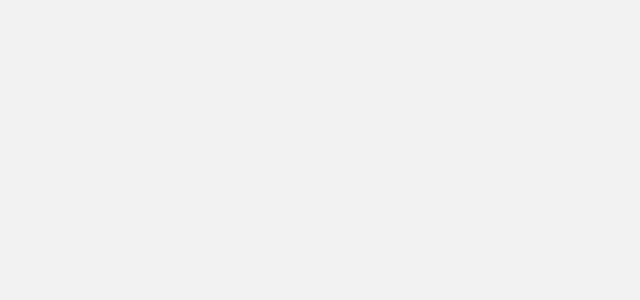
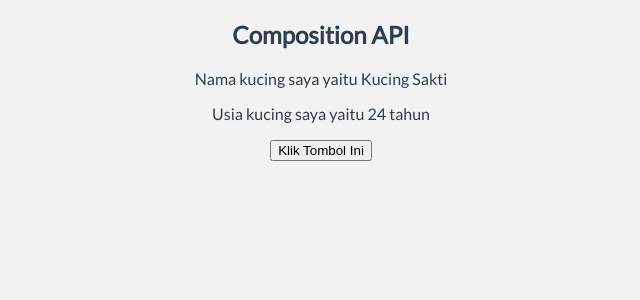
Before and after one commit to javascript-indonesias/ninja-dojo-blog, a Vue app: page /#/ in a window 1280 px wide. Shown: the top 300 px of the page, without its empty margins (319-959 px from the left). Built offline with nearby package versions, Linux system fonts and the light colour scheme.

Commit message:
Awal pengenalan composition api

```diff
--- a/src/views/Homepage.vue
+++ b/src/views/Homepage.vue
@@ -1,12 +1,32 @@
 <template>
-    <div></div>
+    <h2>Composition API</h2>
+    <p>Nama kucing saya yaitu {{ name }}</p>
+    <p>Usia kucing saya yaitu {{ umur }}</p>
+    <button @click="handleClickMenu()">Klik Tombol Ini</button>
 </template>
 
 <script>
 export default {
     setup() {
         // fungsi composition api berjalan sebelum lifecycle hooks dimulai
-        return {};
+        console.log('Setup composition api');
+
+        const name = 'Kucing Sakti';
+        const umur = '24 tahun';
+
+        const handleClickMenu = () => {
+            console.log('Event click composition api');
+        };
+
+        // Yang dibuat di setup haru return agar dapat dipakai
+        // di dalam template HTML
+        return { name, umur, handleClickMenu };
+    },
+    created() {
+        console.log('Created hook');
+    },
+    mounted() {
+        console.log('Mounted hook');
     },
 };
 </script>
```
